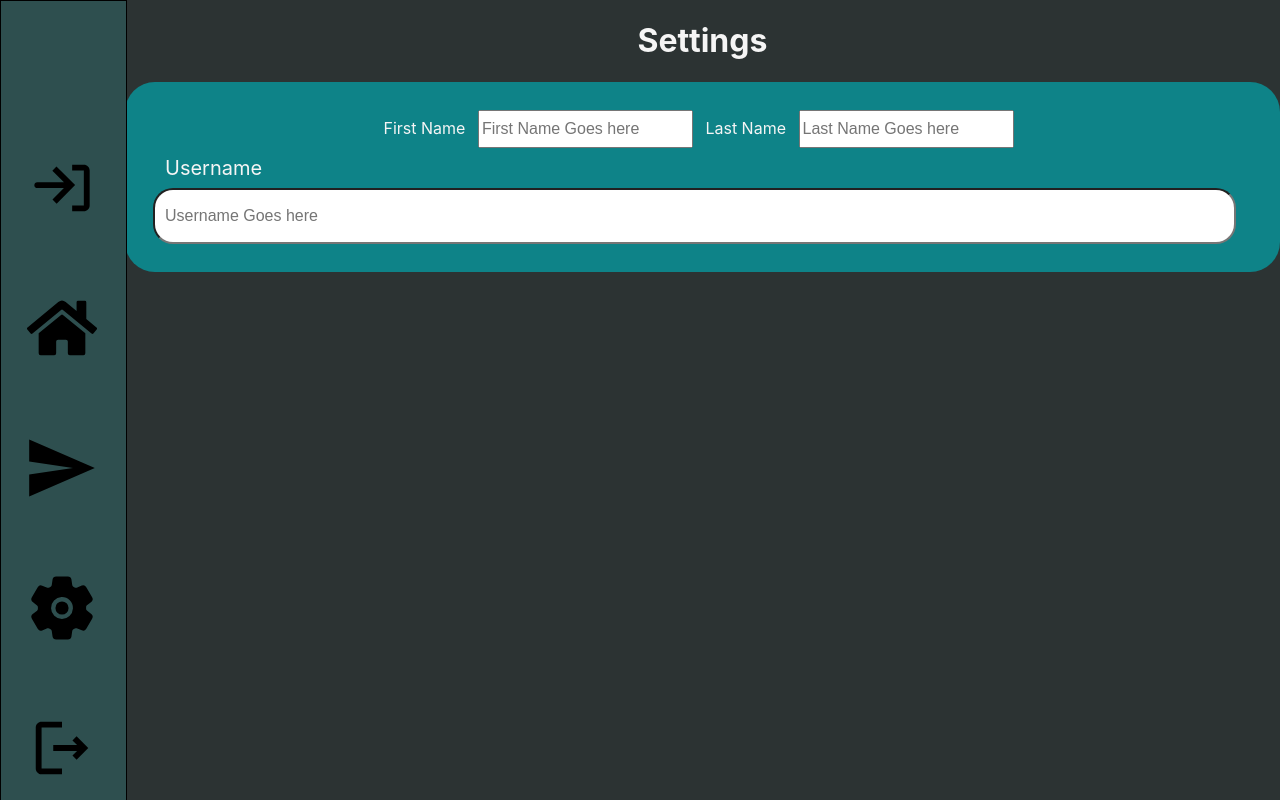
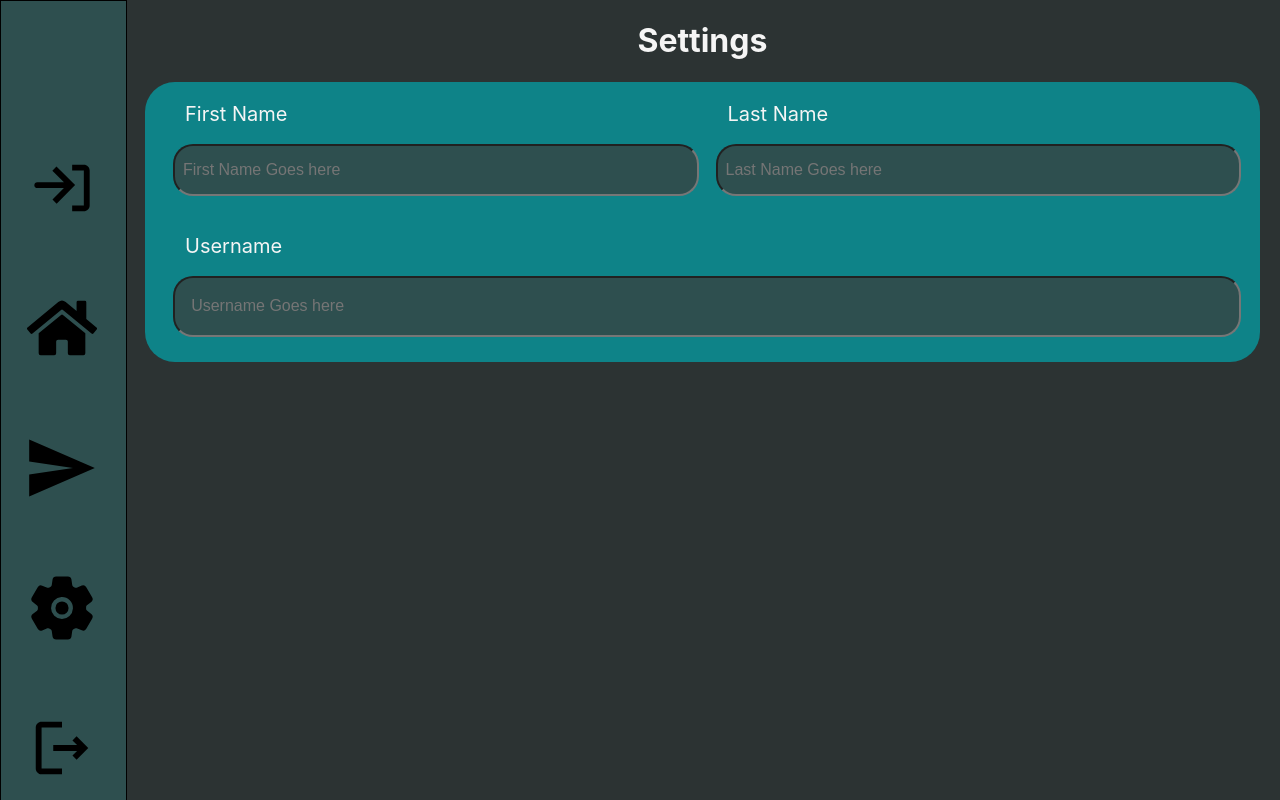
Before and after one commit to kbaggott1/MessageApp, a React (Create React App) app in the folder frontend/: page /settings in a window 1280 px wide. Built offline with nearby package versions, Linux system fonts and the light colour scheme.

Commit message:
Modified the settings page
Modified the settings page

```diff
--- a/frontend/src/components/SettingsComponents/PersonalInfo.css
+++ b/frontend/src/components/SettingsComponents/PersonalInfo.css
@@ -1,20 +1,63 @@
 .ModifyPersonalInfoBox {
     background-color: #0e8388;
+    display: grid;
+    grid-template-columns: 1fr 1fr; /* Two columns */
+    grid-template-rows: auto auto auto auto; /* Two rows */
+    gap: 10px;
     padding: 20px;
+    margin: 20px;
     border-radius: 30px;
     border-left: 200px;
 }
 
-.UsernameInputBox {
-    display: flex;
-    align-items: flex-start;
+
+.FirstNameAndLastNameSettingsLabel {
+    text-align: left;
+    margin-top: 0px;
+    margin-left: 20px;
+    margin-right: 20px;
+    margin-bottom: 0px;
+    font-size: 30px;
+    font-size: 20px;
+    text-align: left;
+}
+.FirstAndLastNameInputBox {
+    background-color: #2E4F4F;
+    color: black;
+    padding-top: 0px;
+    padding-left: 20px;
+    padding-right: 20px;
+    padding-bottom: 20px;
+    border-radius: 20px;
     width: 95%;
-    border-radius: 20px;
-    padding: 10px;
+    padding: 1.5%;
 }
 
+
 .UsernameInputBoxLabel {
+    text-align: left;
+    margin-top: 20px;
+    margin-left: 20px;
+    margin-right: 20px;
+    margin-bottom: 0px;
+    font-size: 30px;
     font-size: 20px;
-    padding-left: 20px;
     text-align: left;
 }
+.UsernameInputBox {
+    grid-column: 1 / 3;
+    height: 30px;
+    max-height: 25px;
+    /*
+    padding-top: 0px;
+    padding-left: 20px;
+    padding-right: 20px;
+    padding-bottom: 20px;
+    */
+    background-color: #2E4F4F;
+    color: black;
+    margin-bottom: 5px;
+    border-radius: 20px;
+    width: 96%;
+    padding: 1.5%;
+}
--- a/frontend/src/components/SettingsComponents/PersonalInfo.js
+++ b/frontend/src/components/SettingsComponents/PersonalInfo.js
@@ -35,20 +35,16 @@ export function PersonalInfo(props) {
 
     return (
         <form onSubmit={handleSubmit} className='ModifyPersonalInfoBox'>
-            <div className='FirstAndLastNameInputBox'>
-                <label htmlFor='firstName'> First Name </label>
-                <input type="text" placeholder='First Name Goes here' onChange={(e) => setFirstName(e.target.value)}/>
+            <label htmlFor='firstName' className='FirstNameAndLastNameSettingsLabel'> First Name </label>
+            <label htmlFor='lastName' className='FirstNameAndLastNameSettingsLabel'> Last Name </label>
+            <input type="text" placeholder='First Name Goes here'  className='FirstAndLastNameInputBox' onChange={(e) => setFirstName(e.target.value)}/>
+            <input type="text" placeholder='Last Name Goes here'  className='FirstAndLastNameInputBox' onChange={(e) => setLastName(e.target.value)}/>
 
-                <label htmlFor='lastName'> Last Name </label>
-                <input type="text" placeholder='Last Name Goes here' onChange={(e) => setLastName(e.target.value)}/>
-            </div>
 
-            <div>
-                <div className='UsernameInputBoxLabel'>
-                <label htmlFor='username'> Username </label>
-                </div>
-                <input type="text" placeholder='Username Goes here' className='UsernameInputBox' onChange={(e) => setUsername(e.target.value)}/>
-            </div>
+            <label htmlFor='username' className='UsernameInputBoxLabel'> Username </label>
+            <br/>
+            <input type="text" placeholder='Username Goes here' className='UsernameInputBox' onChange={(e) => setUsername(e.target.value)}/>
+
 
         </form>
     )
--- a/frontend/src/pages/Settings.js
+++ b/frontend/src/pages/Settings.js
@@ -11,7 +11,4 @@ export function Settings() {
             <PersonalInfo />
         </>
     )
-
-
-
 }
```
